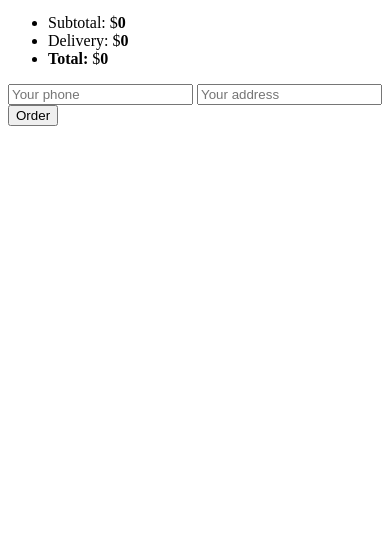
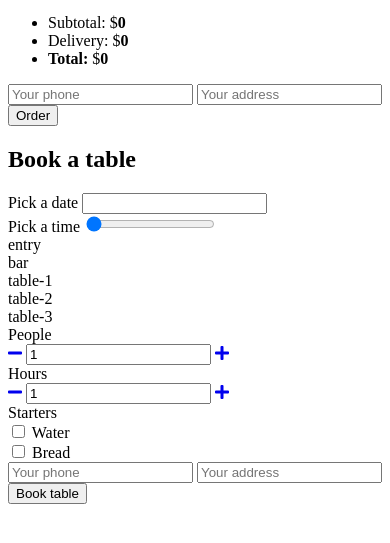
Before and after one commit to Asiocha/Pizzeria, a website with bundled scripts: page src/index.html in a window 390 px wide. Shown: the part 165-708 px from the top of the page. Built offline with nearby package versions, Linux system fonts and the light colour scheme; files whose address does not match are found by name.

Commit message:
Add loop in initPages

```diff
--- a/src/js/app.js
+++ b/src/js/app.js
@@ -1,12 +1,65 @@
 import {
   settings,
-  select
+  select,
+  classNames
 } from './settings.js';
 import Product from './components/Product.js';
 import Cart from './components/Cart.js';
+import Booking from './components/Booking.js';
 
 const app = {
-  initMenu: function(){
+  initPages: function() {
+    const thisApp = this;
+
+    thisApp.pages = document.querySelector(select.containerOf.pages).children;
+    thisApp.navLinks = document.querySelectorAll(select.containerOf.navLinks);
+
+    const idFromHash = window.location.hash.replace('#', '');
+
+    let pageMatchingHash = thisApp.pages[0].id;
+
+    for (let page of thisApp.pages){
+      if(page.id == idFromHash){
+        pageMatchingHash = page.id;
+        break;
+      }
+    }
+
+    thisApp.activatePage(pageMatchingHash);
+
+    for (let link of thisApp.navLinks) {
+      link.addEventListener('click', function(event) {
+        const clickedElement = this;
+        event.preventDefault();
+
+        /* get page id from href attribute */
+        const id = clickedElement.getAttribute('href').replace('#', '');
+
+        /* run thisApp.activatePage with that id */
+        thisApp.activatePage(id);
+
+        /* change URL hash */
+        window.location.hash = '#/' + id;
+      });
+    }
+  },
+
+
+  activatePage: function(pageId) {
+    const thisApp = this;
+    /*add class "active" to matching pages, remove from non-matching */
+    for (let page of thisApp.pages) {
+      page.classList.toggle(classNames.pages.active, page.id == pageId);
+    }
+    /*add class "active" to matching links, remove from non-matching */
+    for (let link of thisApp.navLinks) {
+      link.classList.toggle(
+        classNames.nav.active,
+        link.getAttribute('href') == '#' + pageId
+      );
+    }
+  },
+  initMenu: function() {
     const thisApp = this;
     //console.log('thisApp.data:', thisApp.data);
 
@@ -15,7 +68,7 @@ const app = {
     }
   },
 
-  initCart: function(){
+  initCart: function() {
     const thisApp = this;
 
     const cartElem = document.querySelector(select.containerOf.cart);
@@ -49,17 +102,24 @@ const app = {
     console.log('thisApp.data', JSON.stringify(thisApp.data));
   },
 
-  init: function(){
+  init: function() {
     const thisApp = this;
     //console.log('*** App starting ***');
     //console.log('thisApp:', thisApp);
     //console.log('classNames:', classNames);
     //console.log('settings:', settings);
     //console.log('templates:', templates);
-
+    thisApp.initPages();
     thisApp.initData();
     thisApp.initCart();
   },
+  initBooking: function() {
+    const thisApp = this;
+
+    const reservation = document.querySelector(select.containerOf.booking);
+    thisApp.booking = new Booking(reservation);
+  }
 };
 
 app.init();
+app.initBooking();
--- /dev/null
+++ b/src/js/components/Booking.js
@@ -0,0 +1,33 @@
+import {select, templates} from '../settings.js';
+import utils from '../utils.js';
+import AmountWidget from './AmountWidget.js';
+
+class Booking {
+  constructor(element) {
+    const thisBooking = this;
+    thisBooking.render(element);
+    thisBooking.initWidget();
+  }
+  render(element) {
+    const thisBooking = this;
+
+    const generatedHTML = templates.bookingWidget();
+
+    thisBooking.dom = {};
+
+    thisBooking.dom.wrapper = element;
+    thisBooking.reservation = utils.createDOMFromHTML(generatedHTML);
+    thisBooking.dom.wrapper.appendChild(thisBooking.reservation);
+    thisBooking.dom.peopleAmount = thisBooking.dom.wrapper.querySelector(select.booking.peopleAmount);
+    thisBooking.dom.hoursAmount = thisBooking.dom.wrapper.querySelector(select.booking.hoursAmount);
+  }
+
+  initWidget() {
+    const thisBooking = this;
+
+    thisBooking.peopleAmount = new AmountWidget(thisBooking.dom.peopleAmount);
+
+    thisBooking.hoursAmount = new AmountWidget(thisBooking.dom.hoursAmount);
+  }
+}
+export default Booking;
--- a/src/js/components/Product.js
+++ b/src/js/components/Product.js
@@ -20,7 +20,7 @@ class Product {
 
   renderInMenu() {
     const thisProduct = this;
-    /*generate HTML based on template*/
+    /*generate based on template*/
     const generatedHTML = templates.menuProduct(thisProduct.data);
     /*create element using utils.createElementFromHTML*/
     thisProduct.element = utils.createDOMFromHTML(generatedHTML); //we właściwość instancji zapisać wygenerowany element
```
Also changed, not shown: src/sass/partials/_header.scss (+2 -6 lines), src/sass/partials/_product.scss (+3 -6 lines).
